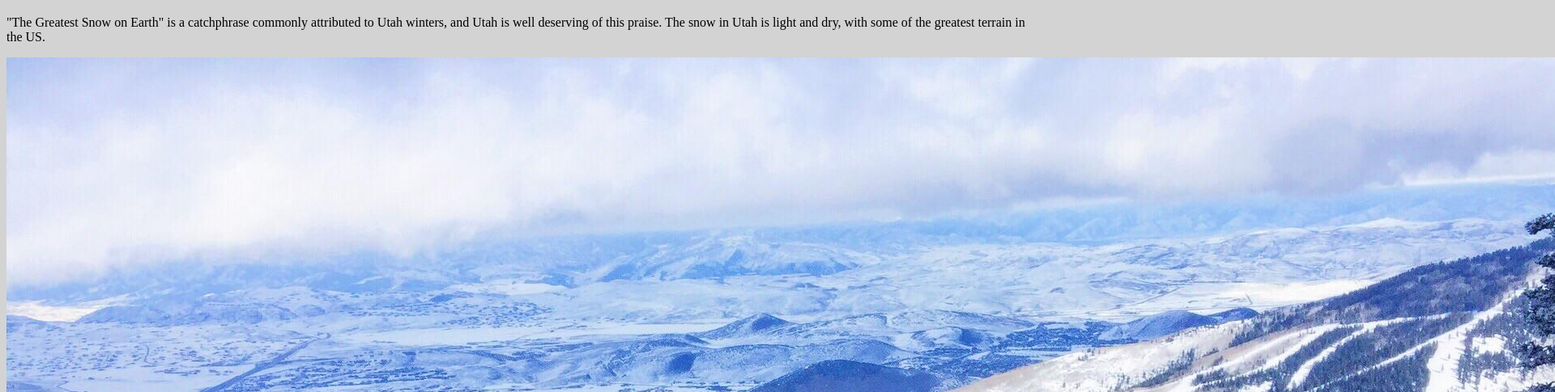
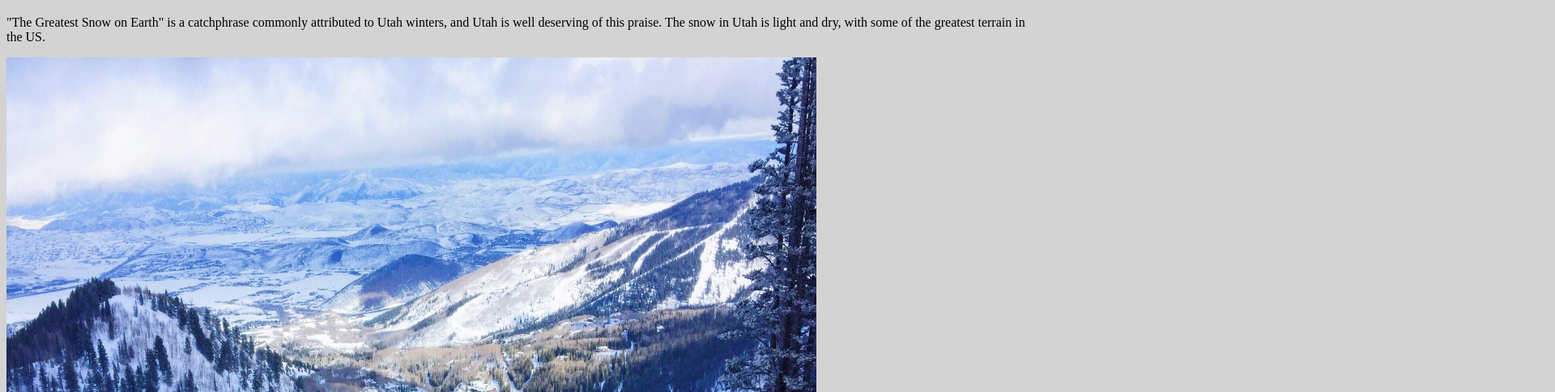
Before and after one commit to carsonbentley123/CS1030-Website, a plain HTML site: page index.html in a window 1280 px wide. Shown: the part 131-616 px from the top of the page at 81% size, 1920 px wide, since content can reach past the window. Drawn offline with Linux system fonts and the light colour scheme.

Commit message:
Update index.html

```diff
--- a/index.html
+++ b/index.html
@@ -26,7 +26,7 @@
         Utah winters, and Utah is well deserving of this praise. The snow in Utah is
         light and dry, with some of the greatest terrain in the US.
     </p>
-    <a href="https://skiutah.com"><img src="./resources/snowboarding.jpg"></a>
+    <a href="https://skiutah.com"><img src="./resources/snowboarding.jpg" width="1000px" height="1000px"></a>
     <h2>Utah Resorts</h2>
     <img src="./resources/snowbird.jpg">
     <table>
```
